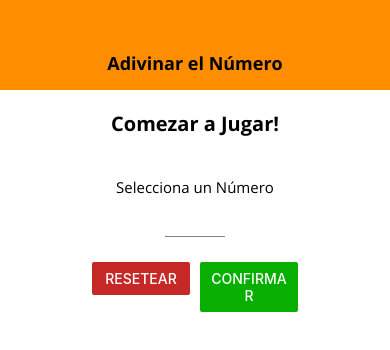
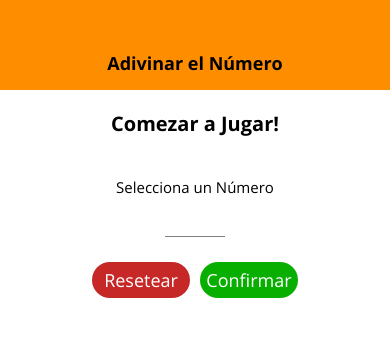
Before and after one commit to dunapanta/RN-Adivinar-Numero, a React Native app: screen / in a window 390 px wide. Shown: the top 350 px of the page. Built offline with nearby package versions, Linux system fonts and the light colour scheme.

Commit message:
Adding icons to buttons on GameScreen

```diff
--- a/components/MainButton.js
+++ b/components/MainButton.js
@@ -23,7 +23,8 @@ const styles = StyleSheet.create({
     text:{
         color: 'white',
         fontFamily: 'open-sans',
-        fontSize: 18
+        fontSize: 18,
+        textAlign: 'center'
     }
 })
 
--- a/screens/GameOverScreen.js
+++ b/screens/GameOverScreen.js
@@ -1,5 +1,5 @@
 import React from 'react'
-import { View, Text, StyleSheet, Button, Image } from 'react-native'
+import { View, Text, StyleSheet, Image } from 'react-native'
 
 import MainButton from '../components/MainButton'
 import DefaultStyles from '../constants/default-styles'
--- a/screens/GameScreen.js
+++ b/screens/GameScreen.js
@@ -1,5 +1,6 @@
 import React, { useState, useRef, useEffect } from 'react'
-import { View, Text, StyleSheet, Button, Alert } from 'react-native'
+import { View, Text, StyleSheet, Alert } from 'react-native'
+import { Ionicons } from '@expo/vector-icons'
 
 import NumberContainer from '../components/NumberContainer'
 import Card from '../components/Card'
@@ -62,11 +63,11 @@ const GameScreen = ({ userChoice, onGameOver }) => {
             <Card style={styles.buttonContainer}>
                 <MainButton
                     style={{backgroundColor: Colors.accent, paddingVertical: 8, paddingHorizontal: 15, borderRadius: 20}}
-                    butonText="MENOR"
+                    butonText={<Ionicons name="md-remove" size={30} color="white"/>}
                     onPress={ () => nextGuessHandler('lower') }/>
                 <MainButton
                     style={{backgroundColor: Colors.accent, paddingVertical: 8, paddingHorizontal: 15, borderRadius: 20}}
-                    butonText="MAYOR"
+                    butonText={<Ionicons name="md-add" size={30} color="white"/>}
                     onPress={ () => nextGuessHandler('greater')}/>
             </Card>
         </View>
@@ -81,7 +82,7 @@ const styles = StyleSheet.create({
     },
     buttonContainer: {
         flexDirection: 'row',
-        justifyContent: 'space-around',
+        justifyContent: 'space-evenly',
         marginTop: 20,
         width: 300,
         maxWidth: '80%'
--- a/screens/StartGameScreen.js
+++ b/screens/StartGameScreen.js
@@ -56,8 +56,19 @@ const StartGameScreen = ({ onStart }) => {
                         value={enteredValue}
                     />
                     <View style={styles.buttonContainer}>
-                        <View style={styles.button}><Button color="#C62828" title="Resetear" onPress={resetInputHandler}/></View>
-                        <View style={styles.button}><Button color="#09af00" title="Confirmar" onPress={confirmInputHandler}/></View>
+                        <View style={styles.button}>
+                            <MainButton
+                                style={{backgroundColor: "#C62828", paddingVertical: 6, paddingHorizontal: 6, borderRadius: 20}}
+                                butonText="Resetear"
+                                onPress={resetInputHandler}/>
+                        </View>
+                        <View style={styles.button}>
+                            <MainButton
+                                style={{backgroundColor: "#09af00", paddingVertical: 6, paddingHorizontal: 6, borderRadius: 20}}
+                                color="#09af00"
+                                butonText="Confirmar"
+                                onPress={confirmInputHandler}/>
+                        </View>
                     </View>
                 </Card>
                 {confirmed && (<Card style={styles.sumaryContainer}>
```
